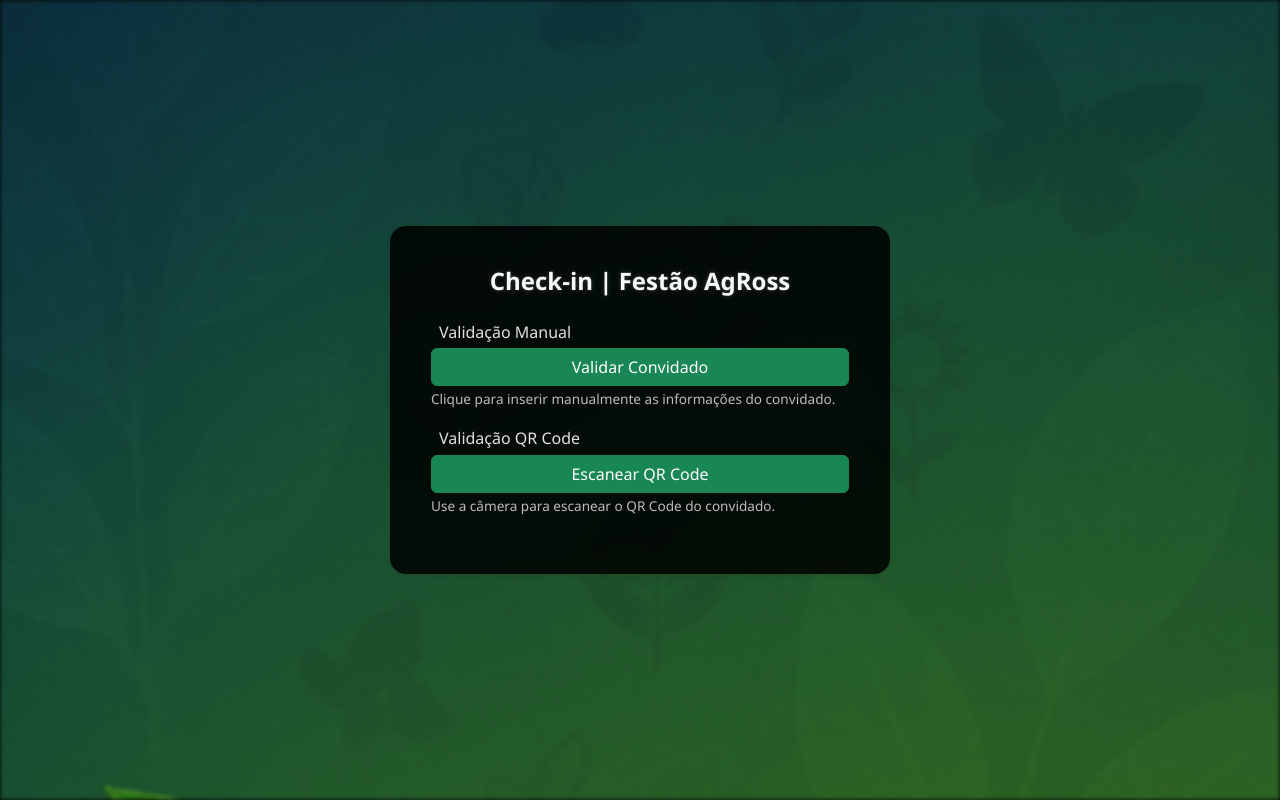
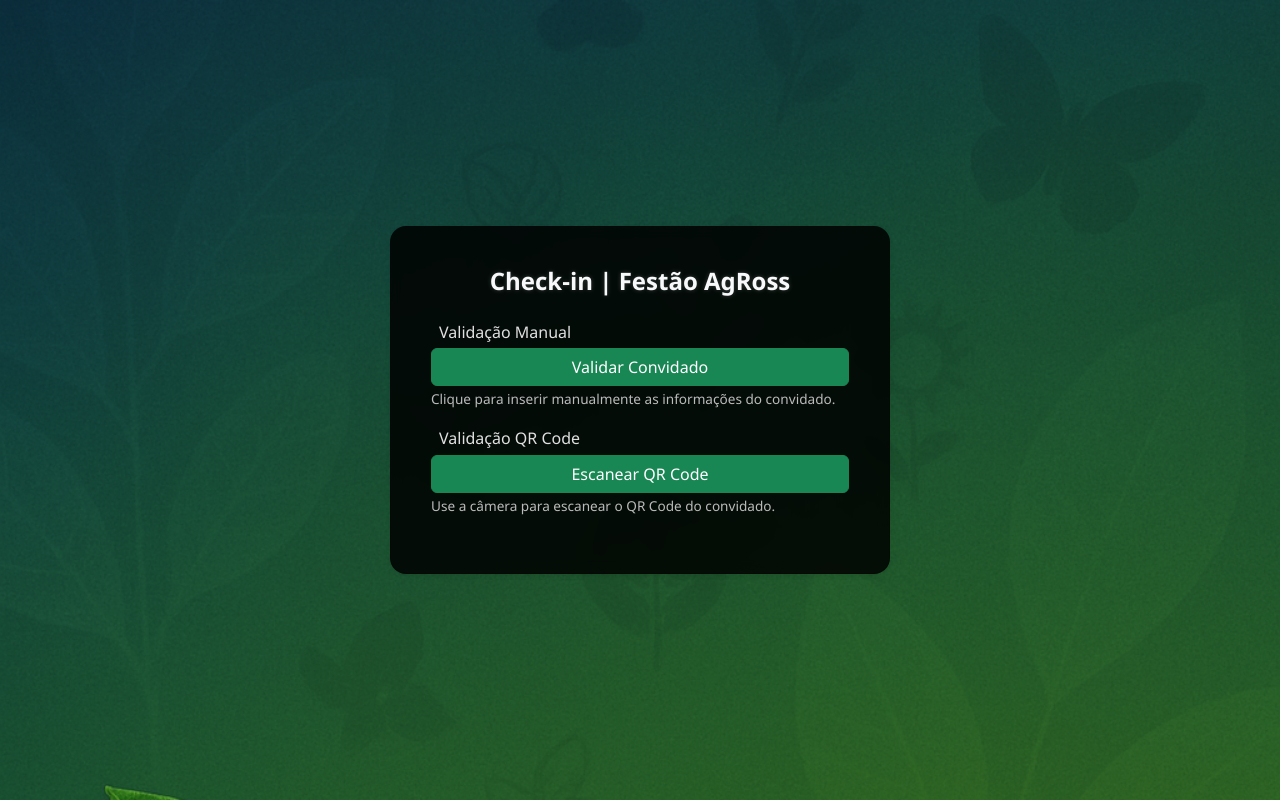
Before and after one commit to vinicius-agross/qrcode-festao, a Django app: page /checkin/ in a window 1280 px wide. Run offline with Django 4.2, Linux system fonts and the light colour scheme.

Commit message:
background

```diff
--- a/setup/static/css/style.css
+++ b/setup/static/css/style.css
@@ -22,7 +22,7 @@ body.custom-body::before {
   background-image: url("/static/imgs/background.png");
   background-size: cover;
   background-position: center;
-  filter: blur(2px);
+  filter: blur(0px);
   z-index: -1;
   opacity: 0.7;
 }
--- a/static/css/style.css
+++ b/static/css/style.css
@@ -22,7 +22,7 @@ body.custom-body::before {
   background-image: url("/static/imgs/background.png");
   background-size: cover;
   background-position: center;
-  filter: blur(2px);
+  filter: blur(0px);
   z-index: -1;
   opacity: 0.7;
 }
```
Also changed, not shown: setup/static/imgs/background.png, 1 other file.
